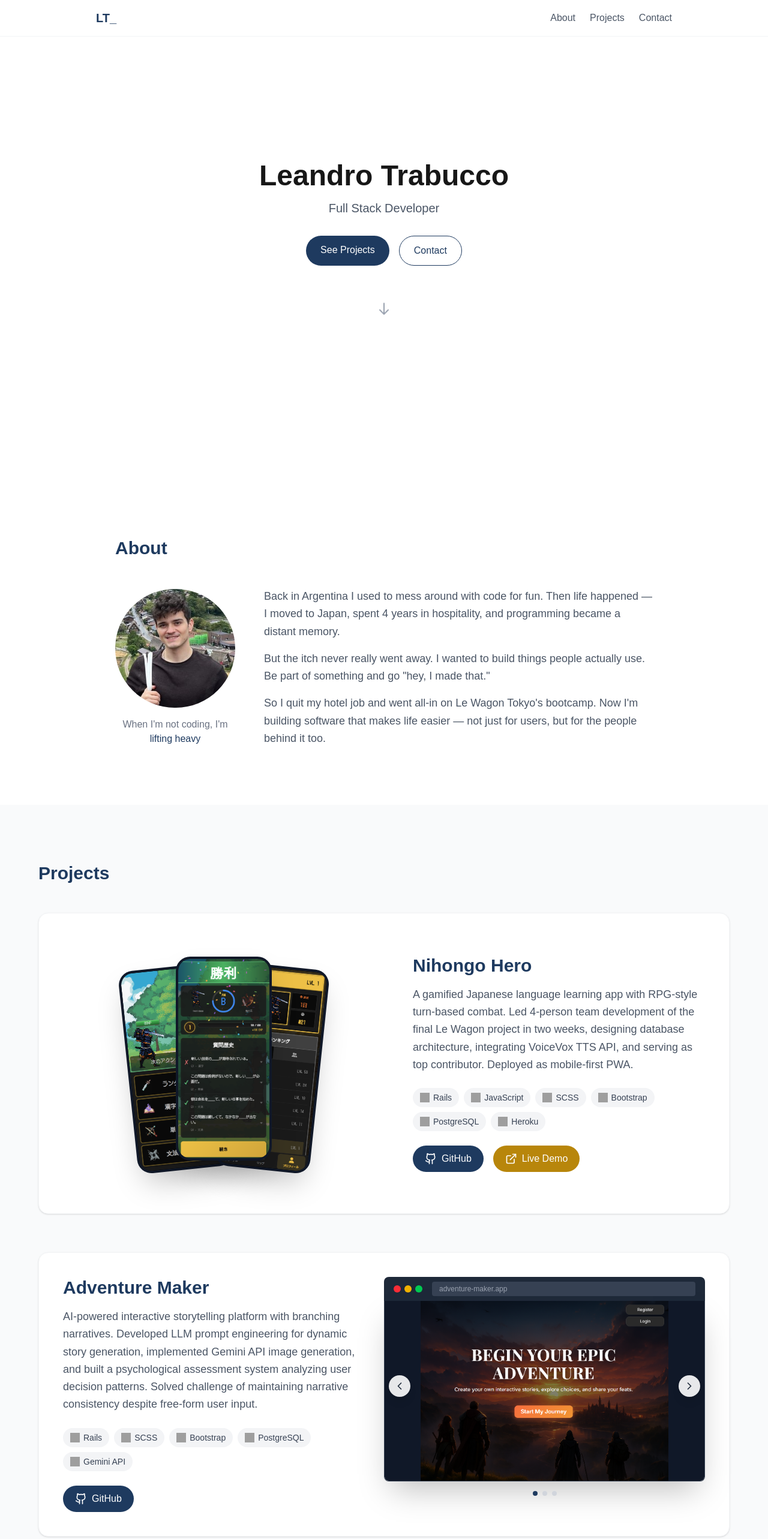
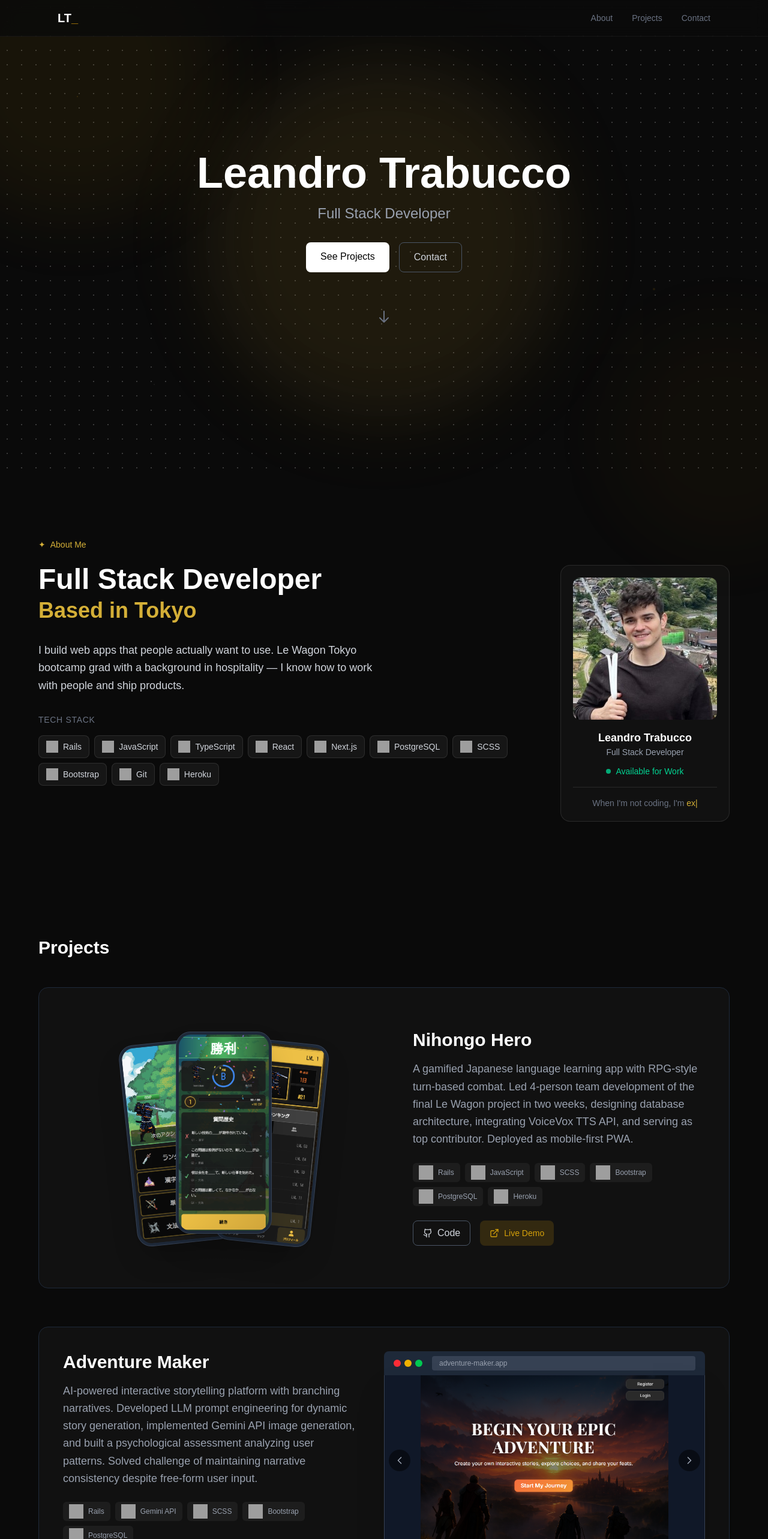
Before and after one commit to LeoCba07/nextjs-portfolio, a Next.js app: page / in a window 1280 px wide. Shown: the top 2566 px of the page at 60% size. Built offline with nearby package versions, Linux system fonts and the light colour scheme; grey boxes are pictures that could not be loaded.

Commit message:
enhanced whole website and added animations

```diff
--- a/src/app/globals.css
+++ b/src/app/globals.css
@@ -28,3 +28,25 @@ body {
 html {
   scroll-behavior: smooth;
 }
+
+@keyframes marquee {
+  0% {
+    transform: translateX(0);
+  }
+  100% {
+    transform: translateX(-50%);
+  }
+}
+
+.animate-marquee {
+  animation: marquee 20s linear infinite;
+}
+
+@keyframes blink {
+  0%, 50% { opacity: 1; }
+  51%, 100% { opacity: 0; }
+}
+
+.animate-blink {
+  animation: blink 1s infinite;
+}
--- a/src/app/page.tsx
+++ b/src/app/page.tsx
@@ -1,13 +1,15 @@
+import Navbar from '@/components/Navbar'
 import Hero from '@/components/Hero'
-import Navbar from '@/components/Navbar'
 import About from '@/components/About'
 import Projects from '@/components/Projects'
 import Contact from '@/components/Contact'
-import Footer from  '@/components/Footer'
+import Footer from '@/components/Footer'
+import Background from '@/components/Background'
 
 export default function Home() {
   return (
-    <main>
+    <main className="bg-[#0a0a0a] relative overflow-hidden">
+      <Background />
       <Navbar />
       <Hero />
       <About />
--- a/src/components/About.tsx
+++ b/src/components/About.tsx
@@ -2,53 +2,122 @@
 import { useState, useEffect } from 'react'
 import Image from 'next/image'
 
+const techStack = [
+  { name: "Rails", icon: "rails/rails-plain" },
+  { name: "JavaScript", icon: "javascript/javascript-original" },
+  { name: "TypeScript", icon: "typescript/typescript-original" },
+  { name: "React", icon: "react/react-original" },
+  { name: "Next.js", icon: "nextjs/nextjs-original" },
+  { name: "PostgreSQL", icon: "postgresql/postgresql-original" },
+  { name: "SCSS", icon: "sass/sass-original" },
+  { name: "Bootstrap", icon: "bootstrap/bootstrap-original" },
+  { name: "Git", icon: "git/git-original" },
+  { name: "Heroku", icon: "heroku/heroku-original" },
+]
+
 export default function About() {
   const words = ['lifting heavy', 'gaming', 'exploring Tokyo cafés']
   const [currentWord, setCurrentWord] = useState(0)
+  const [displayText, setDisplayText] = useState('')
+  const [isDeleting, setIsDeleting] = useState(false)
 
   useEffect(() => {
-    const interval = setInterval(() => {
+    const word = words[currentWord]
+    const timeout = setTimeout(() => {
+      if (!isDeleting) {
+        setDisplayText(word.substring(0, displayText.length + 1))
+        if (displayText === word) {
+          setTimeout(() => setIsDeleting(true), 1500)
+        }
+      } else {
+        setDisplayText(word.substring(0, displayText.length - 1))
+        if (displayText === '') {
+          setIsDeleting(false)
           setCurrentWord((prev) => (prev + 1) % words.length)
-    }, 2000)
-    return () => clearInterval(interval)
-  }, [])
+        }
+      }
+    }, isDeleting ? 50 : 100)
+
+    return () => clearTimeout(timeout)
+  }, [displayText, isDeleting, currentWord])
 
   return (
-    <section id="about" className="py-24 px-8">
-      <div className="max-w-4xl mx-auto">
-        <h2 className="text-3xl font-bold text-[#1e3a5f] mb-12">About</h2>
+    <section id="about" className="py-24 px-4 md:px-8 relative z-10">
+      <div className="max-w-6xl mx-auto">
 
-        <div className="flex flex-col md:flex-row gap-12 items-center">
+        {/* Badge */}
+        <span className="inline-flex items-center gap-2 text-[#d4af37] text-sm mb-6">
+          <span>✦</span> About Me
+        </span>
+
+        <div className="flex flex-col lg:flex-row gap-12 items-start">
+
+          {/* Left - Text Content */}
+          <div className="flex-1">
+            <h2 className="text-4xl md:text-5xl font-bold text-white mb-2">
+              Full Stack Developer
+            </h2>
+            <h3 className="text-3xl md:text-4xl font-bold text-[#d4af37] mb-8">
+              Based in Tokyo
+            </h3>
+
+            <p className="text-gray-300 text-lg leading-relaxed mb-8 max-w-xl">
+              I build web apps that people actually want to use.
+              Le Wagon Tokyo bootcamp grad with a background in hospitality —
+              I know how to work with people and ship products.
+            </p>
+
+            {/* Tech Stack */}
+            <p className="text-sm text-gray-500 uppercase tracking-wider mb-4">Tech Stack</p>
+            <div className="flex flex-wrap gap-2">
+              {techStack.map((tech) => (
+                <div
+                  key={tech.name}
+                  className="flex items-center gap-2 bg-white/5 border border-white/10 hover:border-[#d4af37]/50 px-3 py-2 rounded-lg transition-all duration-300"
+                >
+                  <img
+                    src={`https://cdn.jsdelivr.net/gh/devicons/devicon/icons/${tech.icon}.svg`}
+                    alt={tech.name}
+                    className="w-5 h-5"
+                  />
+                  <span className="text-gray-300 text-sm">{tech.name}</span>
+                </div>
+              ))}
+            </div>
+          </div>
+
+          {/* Right - Photo Card */}
           <div className="flex-shrink-0">
+            <div className="bg-white/[0.03] border border-white/10 rounded-2xl p-5 text-center">
               <Image
                 src="/images/profile.jpeg"
                 alt="Leo"
-              width={200}
-              height={200}
-              className="rounded-full"
+                width={240}
+                height={240}
+                className="rounded-xl mb-4"
               />
-            <p className="text-center mt-4 text-gray-500">
-              When I'm not coding, I'm <br/>
-              <span className="font-medium text-[#1e3a5f]">{words[currentWord]}</span>
+              <h3 className="text-lg font-semibold text-white">Leandro Trabucco</h3>
+              <p className="text-gray-400 text-sm mb-3">Full Stack Developer</p>
+              <p className="text-emerald-400 text-sm flex items-center justify-center gap-2 mb-4">
+                <span className="w-2 h-2 bg-emerald-400 rounded-full animate-pulse"></span>
+                Available for Work
               </p>
-          </div>
 
-          <div className="space-y-4 text-gray-600 text-lg leading-relaxed">
-            <p>
-              Back in Argentina I used to mess around with code for fun. Then life happened —
-              I moved to Japan, spent 4 years in hospitality, and programming became a distant memory.
-            </p>
-            <p>
-              But the itch never really went away. I wanted to build things people actually use.
-              Be part of something and go "hey, I made that."
-            </p>
-            <p>
-              So I quit my hotel job and went all-in on Le Wagon Tokyo's bootcamp. Now I'm building
-              software that makes life easier — not just for users, but for the people behind it too.
+              {/* Typewriter under photo */}
+              <div className="border-t border-white/10 pt-4">
+                <p className="text-gray-500 text-sm">
+                  When I'm not coding, I'm{' '}
+                  <span className="text-[#d4af37]">
+                    {displayText}
+                    <span className="animate-blink">|</span>
+                  </span>
                 </p>
               </div>
             </div>
           </div>
+        </div>
+
+      </div>
     </section>
   )
 }
--- /dev/null
+++ b/src/components/Background.tsx
@@ -0,0 +1,26 @@
+// src/components/Background.tsx
+export default function Background() {
+  return (
+    <div className="fixed inset-0 pointer-events-none z-0">
+      {/* Dot pattern */}
+      <div
+        className="absolute inset-0 opacity-20"
+        style={{
+          backgroundImage: 'radial-gradient(circle, #ffffff 1px, transparent 1px)',
+          backgroundSize: '24px 24px'
+        }}
+      />
+
+      {/* Floating orbs - positioned away from center */}
+      <div className="absolute -top-32 -left-32 w-[500px] h-[500px] bg-[#b8860b]/10 rounded-full blur-3xl animate-pulse" />
+      <div className="absolute -bottom-32 -right-32 w-[400px] h-[400px] bg-[#b8860b]/5 rounded-full blur-3xl animate-pulse" style={{ animationDelay: '2s' }} />
+      <div className="absolute top-1/2 left-1/2 -translate-x-1/2 -translate-y-1/2 w-[600px] h-[600px] bg-white/[0.02] rounded-full blur-3xl" />
+
+      {/* Particles */}
+      <div className="absolute top-[20%] left-[10%] w-0.5 h-0.5 bg-[#b8860b]/30 rounded-full animate-pulse" />
+      <div className="absolute top-[60%] left-[85%] w-1 h-1 bg-[#b8860b]/20 rounded-full animate-pulse" style={{ animationDelay: '1s' }} />
+      <div className="absolute top-[40%] left-[70%] w-0.5 h-0.5 bg-white/20 rounded-full animate-pulse" style={{ animationDelay: '2s' }} />
+      <div className="absolute top-[80%] left-[20%] w-0.5 h-0.5 bg-white/10 rounded-full animate-pulse" style={{ animationDelay: '3s' }} />
+    </div>
+  )
+}
--- a/src/components/Footer.tsx
+++ b/src/components/Footer.tsx
@@ -1,16 +1,32 @@
+import { Github, Linkedin } from 'lucide-react'
+
 export default function Footer() {
   return (
-    <footer className="py-8 px-8 border-t border-gray-200">
-      <div className="max-w-4xl mx-auto flex flex-col md:flex-row justify-between items-center gap-4">
-        <p className="text-gray-500 text-sm">© 2025 Leandro Trabucco</p>
+    <footer className="py-10 px-4 md:px-8 border-t border-gray-800 bg-[#0a0a0a]">
+      <div className="max-w-6xl mx-auto flex flex-col md:flex-row justify-between items-center gap-8">
+        {/* Left - Logo & Copyright */}
+        <div className="text-center md:text-left">
+          <p className="text-2xl font-bold text-white mb-1">LT_</p>
+          <p className="text-gray-500 text-sm">© 2025 Leandro Trabucco</p>
+        </div>
 
-        <div className="flex gap-6">
-          <a href="https://github.com/LeoCba07" target="_blank" className="text-gray-500 hover:text-[#1e3a5f] transition">
-            GitHub
-          </a>
-          <a href="https://linkedin.com/in/leandro-trabucco" target="_blank" className="text-gray-500 hover:text-[#1e3a5f] transition">
-            LinkedIn
-          </a>
+        {/* Right - Nav & Social */}
+        <div className="flex items-center gap-8">
+          <nav className="flex gap-6">
+            <a href="#" className="text-gray-300 hover:text-white transition">Home</a>
+            <a href="#about" className="text-gray-300 hover:text-white transition">About</a>
+            <a href="#projects" className="text-gray-300 hover:text-white transition">Projects</a>
+            <a href="#contact" className="text-gray-300 hover:text-white transition">Contact</a>
+          </nav>
+
+          <div className="flex gap-4">
+            <a href="https://github.com/LeoCba07" target="_blank" rel="noopener noreferrer" className="text-gray-300 hover:text-white transition">
+              <Github className="w-5 h-5" />
+            </a>
+            <a href="https://linkedin.com/in/leandro-trabucco" target="_blank" rel="noopener noreferrer" className="text-gray-300 hover:text-white transition">
+              <Linkedin className="w-5 h-5" />
+            </a>
+          </div>
         </div>
       </div>
     </footer>
--- a/src/components/Hero.tsx
+++ b/src/components/Hero.tsx
@@ -1,23 +1,33 @@
 export default function Hero() {
   return (
-    <section className="min-h-screen flex flex-col justify-center items-center text-center px-8">
-      <h1 className="text-5xl font-bold mb-4">Leandro Trabucco</h1>
-      <p className="text-xl text-gray-600 mb-8">Full Stack Developer</p>
+    <section id="home" className="min-h-screen flex flex-col justify-center items-center text-center px-4 md:px-8 relative">
+      <div className="absolute top-1/2 left-1/2 -translate-x-1/2 -translate-y-1/2 w-[600px] h-[600px] bg-[#b8860b]/10 rounded-full blur-3xl" />
 
-      <div className="flex gap-4 mb-16">
-        <a href="#projects" className="bg-[#1e3a5f] text-white px-6 py-3 rounded-full hover:bg-[#2d4a6f] transition">
+      <div className="relative z-10">
+        <h1 className="text-5xl md:text-7xl font-bold text-white mb-4">Leandro Trabucco</h1>
+        <p className="text-xl md:text-2xl text-gray-400 mb-8">Full Stack Developer</p>
+
+        <div className="flex gap-4 justify-center mb-16">
+          <a
+            href="#projects"
+            className="bg-white text-black font-medium px-6 py-3 rounded-lg hover:bg-gray-200 transition"
+          >
             See Projects
           </a>
-        <a href="#contact" className="border border-[#1e3a5f] text-[#1e3a5f] px-6 py-3 rounded-full hover:bg-gray-100 transition">
+          <a
+            href="#contact"
+            className="border border-gray-600 hover:border-gray-400 text-gray-300 hover:text-white px-6 py-3 rounded-lg transition"
+          >
             Contact
           </a>
         </div>
 
-      <a href="#about" className="animate-bounce">
-        <svg className="w-6 h-6 text-gray-400" fill="none" stroke="currentColor" viewBox="0 0 24 24">
+        <a href="#about" className="animate-bounce inline-block text-gray-500 hover:text-white transition">
+          <svg className="w-6 h-6" fill="none" stroke="currentColor" viewBox="0 0 24 24">
             <path strokeLinecap="round" strokeLinejoin="round" strokeWidth={2} d="M19 14l-7 7m0 0l-7-7m7 7V3" />
           </svg>
         </a>
+      </div>
     </section>
   )
 }
--- a/src/components/Navbar.tsx
+++ b/src/components/Navbar.tsx
@@ -1,22 +1,57 @@
 'use client'
-import { useState } from 'react'
+import { useState, useEffect } from 'react'
 
 export default function Navbar() {
   const links = ['About', 'Projects', 'Contact']
+  const [activeSection, setActiveSection] = useState('')
+
+  useEffect(() => {
+    const handleScroll = () => {
+      const sections = links.map(link => document.getElementById(link.toLowerCase()))
+      const scrollPosition = window.scrollY + 100
+
+      sections.forEach((section, index) => {
+        if (section) {
+          const sectionTop = section.offsetTop
+          const sectionHeight = section.offsetHeight
+          if (scrollPosition >= sectionTop && scrollPosition < sectionTop + sectionHeight) {
+            setActiveSection(links[index].toLowerCase())
+          }
+        }
+      })
+
+      // If at top, no active section
+      if (window.scrollY < 100) {
+        setActiveSection('')
+      }
+    }
+
+    window.addEventListener('scroll', handleScroll)
+    return () => window.removeEventListener('scroll', handleScroll)
+  }, [])
 
   return (
-    <nav className="fixed top-0 left-0 right-0 bg-white/80 backdrop-blur-sm z-50 border-b border-gray-100">
-      <div className="max-w-5xl mx-auto px-8 py-4 flex justify-between items-center">
-        <a href="#" className="text-xl font-bold text-[#1e3a5f]">LT_</a>
+    <nav className="fixed top-0 left-0 right-0 bg-[#0a0a0a]/80 backdrop-blur-md z-50 border-b border-white/5">
+      <div className="max-w-6xl mx-auto px-4 md:px-8 py-4 flex justify-between items-center">
+        <a href="#" className="text-xl font-bold text-white hover:text-[#b8860b] transition">
+          LT<span className="animate-blink text-[#b8860b]">_</span>
+        </a>
 
-        <div className="flex gap-6">
+        <div className="flex gap-8">
           {links.map((link) => (
             <a
               key={link}
               href={`#${link.toLowerCase()}`}
-              className="text-gray-600 hover:text-[#1e3a5f] transition"
+              className={`relative text-sm transition-colors duration-300 ${
+                activeSection === link.toLowerCase()
+                  ? 'text-white'
+                  : 'text-gray-500 hover:text-gray-300'
+              }`}
             >
               {link}
+              {activeSection === link.toLowerCase() && (
+                <span className="absolute -bottom-1 left-0 right-0 h-px bg-[#b8860b]" />
+              )}
             </a>
           ))}
         </div>
--- a/src/components/Projects.tsx
+++ b/src/components/Projects.tsx
@@ -5,7 +5,7 @@ import { Github, ExternalLink, ChevronLeft, ChevronRight } from 'lucide-react'
 function PhoneFrame({ src, alt, className = "" }: { src: string; alt: string; className?: string }) {
   return (
     <div className={`relative w-[100px] sm:w-[130px] md:w-[160px] flex-shrink-0 ${className}`}>
-      <div className="bg-gray-900 rounded-[1.2rem] md:rounded-[1.5rem] p-1 shadow-2xl">
+      <div className="bg-gray-800 rounded-[1.2rem] md:rounded-[1.5rem] p-1 shadow-2xl border border-gray-700">
         <div className="rounded-[1rem] md:rounded-[1.25rem] overflow-hidden bg-black">
           <img src={src} alt={alt} className="w-full" />
         </div>
@@ -42,21 +42,42 @@ function BrowserCarousel({ images, alt }: { images: string[]; alt: string }) {
 
   return (
     <div className="relative">
-      <BrowserFrame src={images[current]} alt={alt} />
+      <div className="w-full">
+        <div className="bg-gray-800 rounded-t-lg px-4 py-2 flex items-center gap-2">
+          <div className="flex gap-1.5">
+            <div className="w-3 h-3 rounded-full bg-red-500" />
+            <div className="w-3 h-3 rounded-full bg-yellow-500" />
+            <div className="w-3 h-3 rounded-full bg-green-500" />
+          </div>
+          <div className="flex-1 bg-gray-700 rounded text-xs text-gray-400 px-3 py-1 ml-2 truncate">
+            {alt.toLowerCase().replace(/\s+/g, '-') + '.app'}
+          </div>
+        </div>
+        <div className="relative border border-t-0 border-gray-700 rounded-b-lg overflow-hidden shadow-2xl bg-gray-900 aspect-video">
+          {images.map((img, i) => (
+            <img
+              key={i}
+              src={img}
+              alt={`${alt} ${i + 1}`}
+              className={`absolute inset-0 w-full h-full object-contain transition-opacity duration-300 ${i === current ? 'opacity-100' : 'opacity-0'}`}
+            />
+          ))}
+        </div>
+      </div>
 
       {images.length > 1 && (
         <>
           <button
             onClick={prev}
-            className="absolute left-2 top-1/2 -translate-y-1/2 bg-white/90 hover:bg-white p-2 rounded-full shadow-lg transition"
+            className="group absolute left-2 top-1/2 -translate-y-1/2 bg-black/50 hover:bg-black/70 p-2 rounded-full transition"
           >
-            <ChevronLeft className="w-5 h-5 text-gray-800" />
+            <ChevronLeft className="w-5 h-5 text-gray-400 group-hover:text-white transition" />
           </button>
           <button
             onClick={next}
-            className="absolute right-2 top-1/2 -translate-y-1/2 bg-white/90 hover:bg-white p-2 rounded-full shadow-lg transition"
+            className="group absolute right-2 top-1/2 -translate-y-1/2 bg-black/50 hover:bg-black/70 p-2 rounded-full transition"
           >
-            <ChevronRight className="w-5 h-5 text-gray-800" />
+            <ChevronRight className="w-5 h-5 text-gray-400 group-hover:text-white transition" />
           </button>
 
           <div className="flex justify-center gap-2 mt-4">
@@ -64,7 +85,7 @@ function BrowserCarousel({ images, alt }: { images: string[]; alt: string }) {
               <button
                 key={i}
                 onClick={() => setCurrent(i)}
-                className={`w-2 h-2 rounded-full transition ${i === current ? 'bg-[#1e3a5f]' : 'bg-gray-300'}`}
+                className={`w-2 h-2 rounded-full transition ${i === current ? 'bg-white' : 'bg-gray-600'}`}
               />
             ))}
           </div>
@@ -103,13 +124,13 @@ function PhoneDeck({ images, alt }: { images: string[]; alt: string }) {
 
 function TechIcon({ name, icon }: { name: string; icon: string }) {
   return (
-    <div className="flex items-center gap-1.5 bg-gray-100 px-3 py-1.5 rounded-full">
+    <div className="flex items-center gap-2 bg-white/5 px-2.5 py-1 rounded-md">
       <img
         src={`https://cdn.jsdelivr.net/gh/devicons/devicon/icons/${icon}.svg`}
         alt={name}
-        className="w-4 h-4"
+        className="w-6 h-6"
       />
-      <span className="text-sm text-gray-700">{name}</span>
+      <span className="text-xs text-gray-400">{name}</span>
     </div>
   )
 }
@@ -137,13 +158,13 @@ const projects = [
   },
   {
     title: "Adventure Maker",
-    description: "AI-powered interactive storytelling platform with branching narratives. Developed LLM prompt engineering for dynamic story generation, implemented Gemini API image generation, and built a psychological assessment system analyzing user decision patterns. Solved challenge of maintaining narrative consistency despite free-form user input.",
+    description: "AI-powered interactive storytelling platform with branching narratives. Developed LLM prompt engineering for dynamic story generation, implemented Gemini API image generation, and built a psychological assessment analyzing user patterns. Solved challenge of maintaining narrative consistency despite free-form user input.",
     stack: [
       { name: "Rails", icon: "rails/rails-plain" },
+      { name: "Gemini API", icon: "google/google-original" },
       { name: "SCSS", icon: "sass/sass-original" },
       { name: "Bootstrap", icon: "bootstrap/bootstrap-original" },
       { name: "PostgreSQL", icon: "postgresql/postgresql-original" },
-      { name: "Gemini API", icon: "google/google-original" },
     ],
     github: "https://github.com/ShinOWfu/AdventureMaker",
     live: null,
@@ -190,15 +211,15 @@ const projects = [
 
 export default function Projects() {
   return (
-    <section id="projects" className="py-24 px-4 md:px-8 bg-gray-50">
+    <section id="projects" className="py-24 px-4 md:px-8 bg-[#0a0a0a]">
       <div className="max-w-6xl mx-auto">
-        <h2 className="text-3xl font-bold text-[#1e3a5f] mb-12">Projects</h2>
+        <h2 className="text-3xl font-bold text-white mb-12">Projects</h2>
 
         <div className="space-y-16">
           {projects.map((project, index) => (
             <div
               key={project.title}
-              className="bg-white p-6 md:p-10 rounded-2xl shadow-sm border border-gray-100 hover:shadow-xl transition-all duration-300"
+              className="bg-[#111] p-6 md:p-10 rounded-2xl border border-gray-800 hover:border-gray-700 transition-all duration-300"
             >
               <div className={`flex flex-col ${index % 2 === 0 ? 'lg:flex-row' : 'lg:flex-row-reverse'} gap-8 lg:gap-12`}>
                 {/* Images */}
@@ -214,8 +235,8 @@ export default function Projects() {
 
                 {/* Content */}
                 <div className={`flex-1 flex flex-col justify-center ${project.images.length === 0 ? 'lg:max-w-3xl' : ''}`}>
-                  <h3 className="text-2xl md:text-3xl font-bold text-[#1e3a5f] mb-4">{project.title}</h3>
-                  <p className="text-gray-600 text-lg leading-relaxed mb-6">{project.description}</p>
+                  <h3 className="text-2xl md:text-3xl font-bold text-white mb-4">{project.title}</h3>
+                  <p className="text-gray-400 text-lg leading-relaxed mb-6">{project.description}</p>
 
                   <div className="flex flex-wrap gap-2 mb-6">
                     {project.stack.map((tech) => (
@@ -229,10 +250,10 @@ export default function Projects() {
                         href={project.github}
                         target="_blank"
                         rel="noopener noreferrer"
-                        className="inline-flex items-center gap-2 bg-[#1e3a5f] text-white px-5 py-2.5 rounded-full hover:bg-[#2d4a6f] transition"
+                        className="inline-flex items-center gap-2 border border-gray-600 hover:border-gray-400 text-gray-300 hover:text-white px-4 py-2 rounded-lg transition"
                       >
-                        <Github className="w-5 h-5" />
-                        GitHub
+                        <Github className="w-4 h-4" />
+                        Code
                       </a>
                     )}
                     {project.live && (
@@ -240,10 +261,10 @@ export default function Projects() {
                         href={project.live}
                         target="_blank"
                         rel="noopener noreferrer"
-                        className="inline-flex items-center gap-2 bg-[#b8860b] text-white px-5 py-2.5 rounded-full hover:bg-[#9a7209] transition"
+                        className="inline-flex items-center gap-2 bg-[#b8860b]/20 hover:bg-[#b8860b]/30 text-[#d4a00a] px-4 py-2 rounded-lg transition"
                       >
-                        <ExternalLink className="w-5 h-5" />
-                        Live Demo
+                        <ExternalLink className="w-4 h-4" />
+                        <span className="text-sm">Live Demo</span>
                       </a>
                     )}
                   </div>
```
Also changed, not shown: src/components/Contact.tsx (+39 -12 lines). Lines whose indentation alone changed are shown as unchanged.
